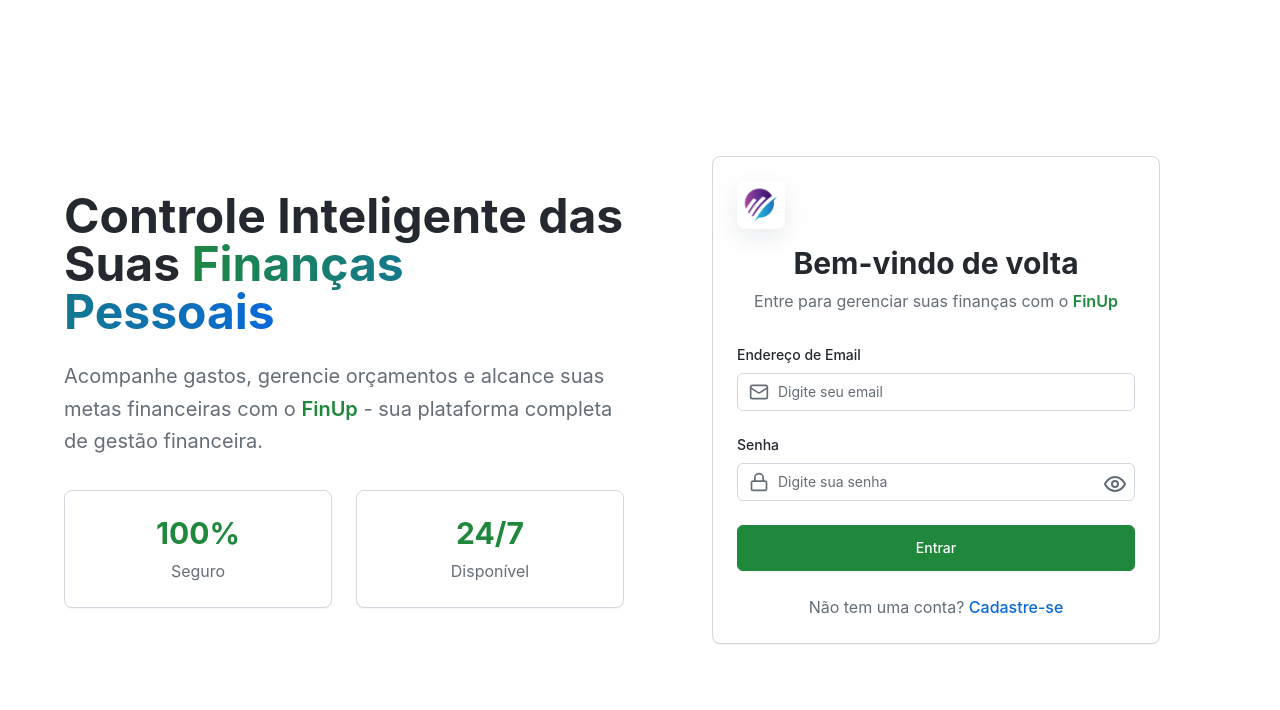
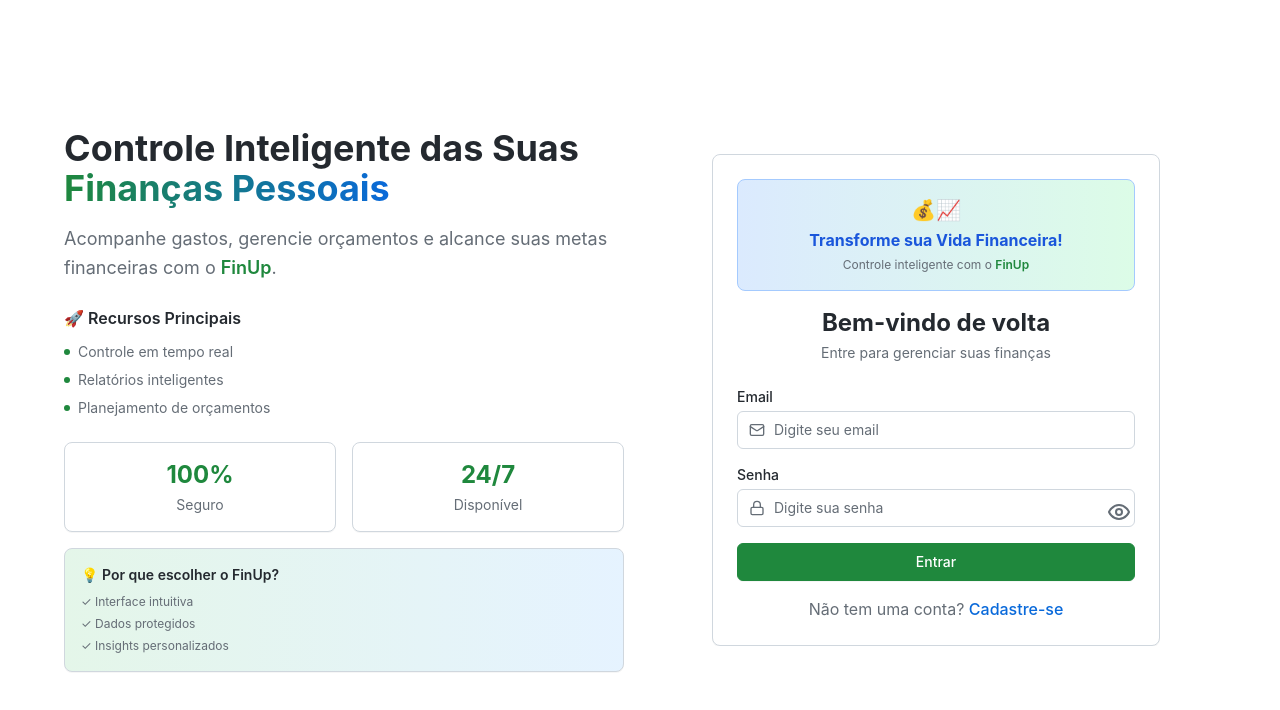
Before and after one commit to keferson-github/finup, a React (Vite) app: page /auth in a window 1280 px wide. Shown: the top 710 px of the page. Built offline with nearby package versions, Linux system fonts and the light colour scheme; no server answers.

Commit message:
Estilização da página de Login/Cadastro.

```diff
--- a/src/components/auth/LoginForm.tsx
+++ b/src/components/auth/LoginForm.tsx
@@ -2,7 +2,6 @@
 import { useNavigate } from 'react-router-dom'
 import { useAuthContext } from '../../contexts/AuthContext'
 import { Mail, Lock, Eye, EyeOff } from 'lucide-react'
-import { Logo } from '../ui/Logo'
 
 interface LoginFormProps {
   onToggleMode: () => void
@@ -31,27 +30,29 @@
   return (
     <div className="w-full max-w-md mx-auto">
       <div className="card">
-        <div className="text-center mb-8">
-          <div className="mx-auto mb-4">
-            <Logo size="lg" showText={false} />
+        <div className="text-center mb-6">
+          <div className="bg-gradient-to-r from-blue-50 to-green-50 dark:from-blue-900/20 dark:to-green-900/20 rounded-lg p-4 mb-4 border border-blue-200 dark:border-blue-700">
+            <div className="text-xl mb-1">💰📈</div>
+            <h3 className="text-base font-bold text-blue-600 dark:text-blue-400 mb-1">Transforme sua Vida Financeira!</h3>
+            <p className="text-xs text-fg-muted dark:text-fg-dark-muted">Controle inteligente com o <span className="font-semibold text-success-emphasis dark:text-success-dark-emphasis">FinUp</span></p>
           </div>
-          <h2 className="text-3xl font-bold text-fg-default dark:text-fg-dark-default">Bem-vindo de volta</h2>
-          <p className="text-fg-muted dark:text-fg-dark-muted mt-2">Entre para gerenciar suas finanças com o <span className="font-semibold text-success-emphasis dark:text-success-dark-emphasis">FinUp</span></p>
+          <h2 className="text-2xl font-bold text-fg-default dark:text-fg-dark-default">Bem-vindo de volta</h2>
+          <p className="text-sm text-fg-muted dark:text-fg-dark-muted mt-1">Entre para gerenciar suas finanças</p>
         </div>
 
-        <form onSubmit={handleSubmit} className="space-y-6">
+        <form onSubmit={handleSubmit} className="space-y-4">
           <div>
-            <label htmlFor="email" className="block text-sm font-medium text-fg-default dark:text-fg-dark-default mb-2">
-              Endereço de Email
+            <label htmlFor="email" className="block text-sm font-medium text-fg-default dark:text-fg-dark-default mb-1">
+              Email
             </label>
             <div className="relative">
-              <Mail className="absolute left-3 top-1/2 transform -translate-y-1/2 h-5 w-5 text-fg-muted dark:text-fg-dark-muted" />
+              <Mail className="absolute left-3 top-1/2 transform -translate-y-1/2 h-4 w-4 text-fg-muted dark:text-fg-dark-muted" />
               <input
                 id="email"
                 type="email"
                 value={email}
                 onChange={(e) => setEmail(e.target.value)}
-                className="input pl-10"
+                className="input pl-9 py-2"
                 placeholder="Digite seu email"
                 required
               />
@@ -59,24 +60,24 @@
           </div>
 
           <div>
-            <label htmlFor="password" className="block text-sm font-medium text-fg-default dark:text-fg-dark-default mb-2">
+            <label htmlFor="password" className="block text-sm font-medium text-fg-default dark:text-fg-dark-default mb-1">
               Senha
             </label>
             <div className="relative">
-              <Lock className="absolute left-3 top-1/2 transform -translate-y-1/2 h-5 w-5 text-fg-muted dark:text-fg-dark-muted" />
+              <Lock className="absolute left-3 top-1/2 transform -translate-y-1/2 h-4 w-4 text-fg-muted dark:text-fg-dark-muted" />
               <input
                 id="password"
                 type={showPassword ? 'text' : 'password'}
                 value={password}
                 onChange={(e) => setPassword(e.target.value)}
-                className="input pl-10 pr-12"
+                className="input pl-9 pr-10 py-2"
                 placeholder="Digite sua senha"
                 required
               />
               <button
                 type="button"
                 onClick={() => setShowPassword(!showPassword)}
-                className="absolute right-3 top-1/2 transform -translate-y-1/2 h-5 w-5 text-fg-muted dark:text-fg-dark-muted hover:text-fg-default dark:hover:text-fg-dark-default transition-colors"
+                className="absolute right-3 top-1/2 transform -translate-y-1/2 h-4 w-4 text-fg-muted dark:text-fg-dark-muted hover:text-fg-default dark:hover:text-fg-dark-default transition-colors"
               >
                 {showPassword ? <EyeOff /> : <Eye />}
               </button>
@@ -86,13 +87,13 @@
           <button
             type="submit"
             disabled={loading}
-            className="w-full btn btn-primary py-3"
+            className="w-full btn btn-primary py-2"
           >
             {loading ? 'Entrando...' : 'Entrar'}
           </button>
         </form>
 
-        <div className="mt-6 text-center">
+        <div className="mt-4 text-center">
           <p className="text-fg-muted dark:text-fg-dark-muted">
             Não tem uma conta?{' '}
             <button
--- a/src/components/auth/SignUpForm.tsx
+++ b/src/components/auth/SignUpForm.tsx
@@ -2,7 +2,6 @@
 import { useNavigate } from 'react-router-dom'
 import { useAuthContext } from '../../contexts/AuthContext'
 import { Mail, Lock, User, Eye, EyeOff } from 'lucide-react'
-import { Logo } from '../ui/Logo'
 
 interface SignUpFormProps {
   onToggleMode: () => void
@@ -32,45 +31,42 @@
   return (
     <div className="w-full max-w-md mx-auto">
       <div className="card">
-        <div className="text-center mb-8">
-          <div className="mx-auto mb-4">
-            <Logo size="lg" showText={false} />
-          </div>
-          <h2 className="text-3xl font-bold text-fg-default dark:text-fg-dark-default">Criar Conta</h2>
-          <p className="text-fg-muted dark:text-fg-dark-muted mt-2">Comece a gerenciar suas finanças hoje com o <span className="font-semibold text-success-emphasis dark:text-success-dark-emphasis">FinUp</span></p>
+        <div className="text-center mb-6">
+          <h2 className="text-2xl font-bold text-fg-default dark:text-fg-dark-default">Criar Conta</h2>
+          <p className="text-sm text-fg-muted dark:text-fg-dark-muted mt-1">Comece a gerenciar suas finanças com o <span className="font-semibold text-success-emphasis dark:text-success-dark-emphasis">FinUp</span></p>
         </div>
 
-        <form onSubmit={handleSubmit} className="space-y-6">
+        <form onSubmit={handleSubmit} className="space-y-4">
           <div>
-            <label htmlFor="fullName" className="block text-sm font-medium text-fg-default dark:text-fg-dark-default mb-2">
-              Nome Completo
+            <label htmlFor="fullName" className="block text-sm font-medium text-fg-default dark:text-fg-dark-default mb-1">
+              Nome
             </label>
             <div className="relative">
-              <User className="absolute left-3 top-1/2 transform -translate-y-1/2 h-5 w-5 text-fg-muted dark:text-fg-dark-muted" />
+              <User className="absolute left-3 top-1/2 transform -translate-y-1/2 h-4 w-4 text-fg-muted dark:text-fg-dark-muted" />
               <input
                 id="fullName"
                 type="text"
                 value={fullName}
                 onChange={(e) => setFullName(e.target.value)}
-                className="input pl-10"
-                placeholder="Digite seu nome completo"
+                className="input pl-9 py-2"
+                placeholder="Digite seu nome"
                 required
               />
             </div>
           </div>
 
           <div>
-            <label htmlFor="email" className="block text-sm font-medium text-fg-default dark:text-fg-dark-default mb-2">
-              Endereço de Email
+            <label htmlFor="email" className="block text-sm font-medium text-fg-default dark:text-fg-dark-default mb-1">
+              Email
             </label>
             <div className="relative">
-              <Mail className="absolute left-3 top-1/2 transform -translate-y-1/2 h-5 w-5 text-fg-muted dark:text-fg-dark-muted" />
+              <Mail className="absolute left-3 top-1/2 transform -translate-y-1/2 h-4 w-4 text-fg-muted dark:text-fg-dark-muted" />
               <input
                 id="email"
                 type="email"
                 value={email}
                 onChange={(e) => setEmail(e.target.value)}
-                className="input pl-10"
+                className="input pl-9 py-2"
                 placeholder="Digite seu email"
                 required
               />
@@ -78,17 +74,17 @@
           </div>
 
           <div>
-            <label htmlFor="password" className="block text-sm font-medium text-fg-default dark:text-fg-dark-default mb-2">
+            <label htmlFor="password" className="block text-sm font-medium text-fg-default dark:text-fg-dark-default mb-1">
               Senha
             </label>
             <div className="relative">
-              <Lock className="absolute left-3 top-1/2 transform -translate-y-1/2 h-5 w-5 text-fg-muted dark:text-fg-dark-muted" />
+              <Lock className="absolute left-3 top-1/2 transform -translate-y-1/2 h-4 w-4 text-fg-muted dark:text-fg-dark-muted" />
               <input
                 id="password"
                 type={showPassword ? 'text' : 'password'}
                 value={password}
                 onChange={(e) => setPassword(e.target.value)}
-                className="input pl-10 pr-12"
+                className="input pl-9 pr-10 py-2"
                 placeholder="Crie uma senha"
                 required
                 minLength={6}
@@ -96,7 +92,7 @@
               <button
                 type="button"
                 onClick={() => setShowPassword(!showPassword)}
-                className="absolute right-3 top-1/2 transform -translate-y-1/2 h-5 w-5 text-fg-muted dark:text-fg-dark-muted hover:text-fg-default dark:hover:text-fg-dark-default transition-colors"
+                className="absolute right-3 top-1/2 transform -translate-y-1/2 h-4 w-4 text-fg-muted dark:text-fg-dark-muted hover:text-fg-default dark:hover:text-fg-dark-default transition-colors"
               >
                 {showPassword ? <EyeOff /> : <Eye />}
               </button>
@@ -106,13 +102,13 @@
           <button
             type="submit"
             disabled={loading}
-            className="w-full btn btn-primary py-3"
+            className="w-full btn btn-primary py-2"
           >
             {loading ? 'Criando Conta...' : 'Criar Conta'}
           </button>
         </form>
 
-        <div className="mt-6 text-center">
+        <div className="mt-4 text-center">
           <p className="text-fg-muted dark:text-fg-dark-muted">
             Já tem uma conta?{' '}
             <button
--- a/src/components/ui/Logo.tsx
+++ b/src/components/ui/Logo.tsx
@@ -26,15 +26,11 @@
   return (
     <div className={`flex items-center gap-3 ${className}`}>
       <div className="relative">
-        {/* Logo Background */}
-        <div className={`${sizeClasses[size]} rounded-lg flex items-center justify-center shadow-lg overflow-hidden`}>
-          <img
-            src="/images/logo-finup.png"
-            alt="FinUp Logo"
-            className="w-full h-full object-contain p-1"
-          />
-        </div>
-
+        <img
+          src="/images/logo-finup.png"
+          alt="FinUp Logo"
+          className={`${sizeClasses[size]} object-contain`}
+        />
       </div>
 
       {showText && (
--- a/src/pages/AuthPage.tsx
+++ b/src/pages/AuthPage.tsx
@@ -11,35 +11,77 @@
         {/* Left Side - Branding */}
         <div className="hidden lg:block">
           <div className="text-center lg:text-left">
-            <h1 className="text-5xl font-bold text-fg-default dark:text-fg-dark-default mb-6">
+            <h1 className="text-4xl font-bold text-fg-default dark:text-fg-dark-default mb-4">
               Controle Inteligente das Suas
               <span className="bg-gradient-to-r from-success-emphasis to-accent-emphasis dark:from-success-dark-emphasis dark:to-accent-dark-emphasis bg-clip-text text-transparent">
                 {" "}Finanças Pessoais
               </span>
             </h1>
-            <p className="text-xl text-fg-muted dark:text-fg-dark-muted mb-8 leading-relaxed">
-              Acompanhe gastos, gerencie orçamentos e alcance suas metas financeiras com o <span className="font-semibold text-success-emphasis dark:text-success-dark-emphasis">FinUp</span> - sua plataforma completa de gestão financeira.
+            <p className="text-lg text-fg-muted dark:text-fg-dark-muted mb-6 leading-relaxed">
+              Acompanhe gastos, gerencie orçamentos e alcance suas metas financeiras com o <span className="font-semibold text-success-emphasis dark:text-success-dark-emphasis">FinUp</span>.
             </p>
-            <div className="grid grid-cols-2 gap-6">
-              <div className="text-center p-6 card">
-                <div className="text-3xl font-bold text-success-emphasis dark:text-success-dark-emphasis mb-2">100%</div>
-                <div className="text-fg-muted dark:text-fg-dark-muted">Seguro</div>
+
+            {/* Recursos Principais */}
+            <div className="mb-6">
+              <h3 className="text-base font-semibold text-fg-default dark:text-fg-dark-default mb-3">🚀 Recursos Principais</h3>
+              <div className="space-y-2">
+                <div className="flex items-center space-x-2">
+                  <div className="w-1.5 h-1.5 bg-success-emphasis dark:bg-success-dark-emphasis rounded-full"></div>
+                  <span className="text-sm text-fg-muted dark:text-fg-dark-muted">Controle em tempo real</span>
+                </div>
+                <div className="flex items-center space-x-2">
+                  <div className="w-1.5 h-1.5 bg-success-emphasis dark:bg-success-dark-emphasis rounded-full"></div>
+                  <span className="text-sm text-fg-muted dark:text-fg-dark-muted">Relatórios inteligentes</span>
+                </div>
+                <div className="flex items-center space-x-2">
+                  <div className="w-1.5 h-1.5 bg-success-emphasis dark:bg-success-dark-emphasis rounded-full"></div>
+                  <span className="text-sm text-fg-muted dark:text-fg-dark-muted">Planejamento de orçamentos</span>
+                </div>
               </div>
-              <div className="text-center p-6 card">
-                <div className="text-3xl font-bold text-success-emphasis dark:text-success-dark-emphasis mb-2">24/7</div>
-                <div className="text-fg-muted dark:text-fg-dark-muted">Disponível</div>
+            </div>
+
+            {/* Estatísticas */}
+            <div className="grid grid-cols-2 gap-4 mb-4">
+              <div className="text-center p-4 card">
+                <div className="text-2xl font-bold text-success-emphasis dark:text-success-dark-emphasis mb-1">100%</div>
+                <div className="text-sm text-fg-muted dark:text-fg-dark-muted">Seguro</div>
+              </div>
+              <div className="text-center p-4 card">
+                <div className="text-2xl font-bold text-success-emphasis dark:text-success-dark-emphasis mb-1">24/7</div>
+                <div className="text-sm text-fg-muted dark:text-fg-dark-muted">Disponível</div>
+              </div>
+            </div>
+
+            {/* Benefícios */}
+            <div className="p-4 card bg-gradient-to-r from-success-subtle to-accent-subtle dark:from-success-dark-subtle dark:to-accent-dark-subtle">
+              <h4 className="text-sm font-semibold text-fg-default dark:text-fg-dark-default mb-2">💡 Por que escolher o FinUp?</h4>
+              <div className="text-xs text-fg-muted dark:text-fg-dark-muted space-y-1">
+                <p>✓ Interface intuitiva</p>
+                <p>✓ Dados protegidos</p>
+                <p>✓ Insights personalizados</p>
               </div>
             </div>
           </div>
         </div>
 
         {/* Right Side - Auth Forms */}
-        <div className="w-full">
-          {isLogin ? (
-            <LoginForm onToggleMode={() => setIsLogin(false)} />
-          ) : (
-            <SignUpForm onToggleMode={() => setIsLogin(true)} />
-          )}
+        <div className="w-full relative overflow-hidden">
+          <div className="transition-all duration-500 ease-in-out transform">
+            <div className={`transition-all duration-500 ease-in-out transform ${
+              isLogin
+                ? 'translate-x-0 opacity-100'
+                : '-translate-x-full opacity-0 absolute top-0 left-0 w-full'
+            }`}>
+              <LoginForm onToggleMode={() => setIsLogin(false)} />
+            </div>
+            <div className={`transition-all duration-500 ease-in-out transform ${
+              !isLogin
+                ? 'translate-x-0 opacity-100'
+                : 'translate-x-full opacity-0 absolute top-0 left-0 w-full'
+            }`}>
+              <SignUpForm onToggleMode={() => setIsLogin(true)} />
+            </div>
+          </div>
         </div>
       </div>
     </div>
```
